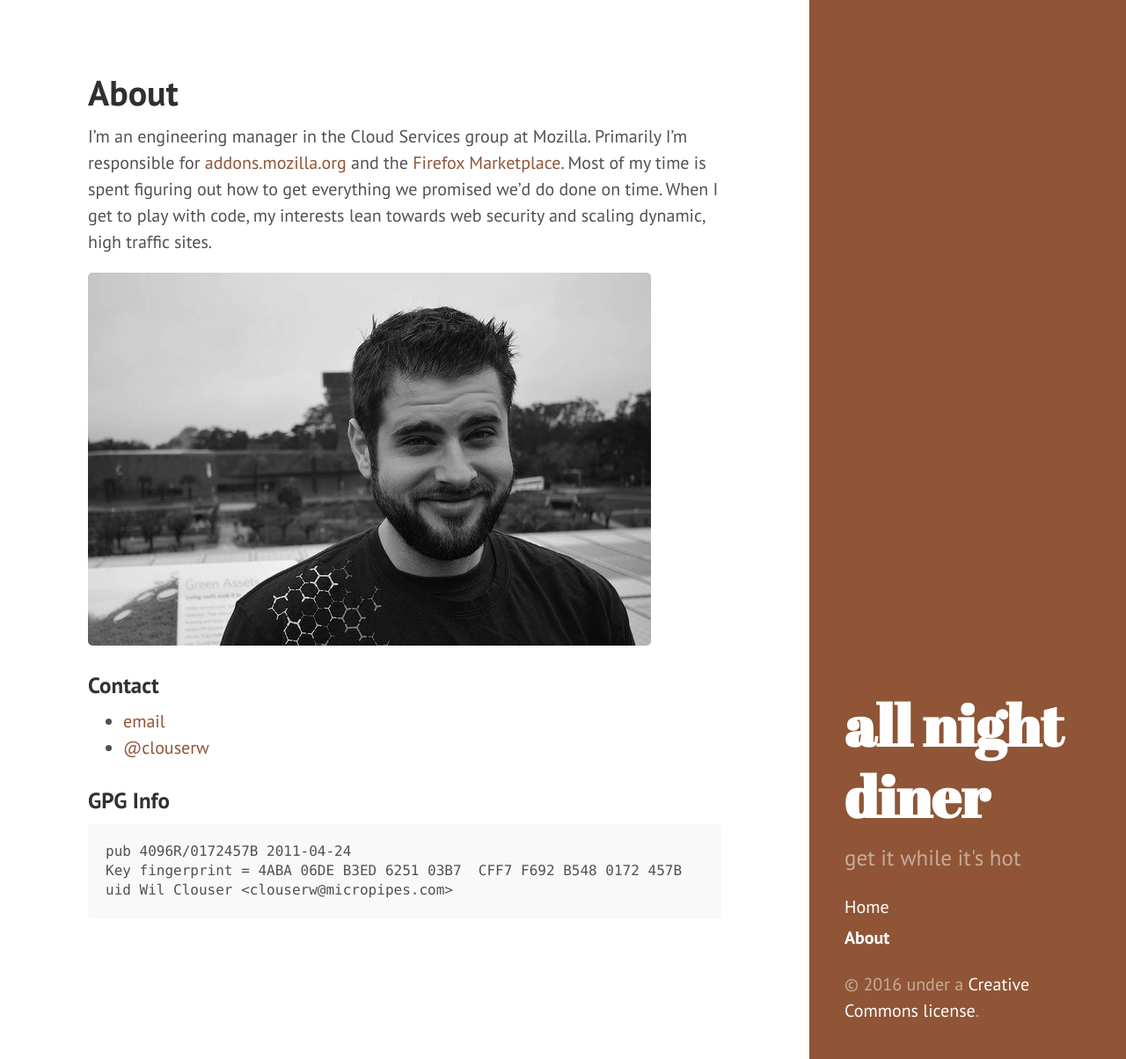
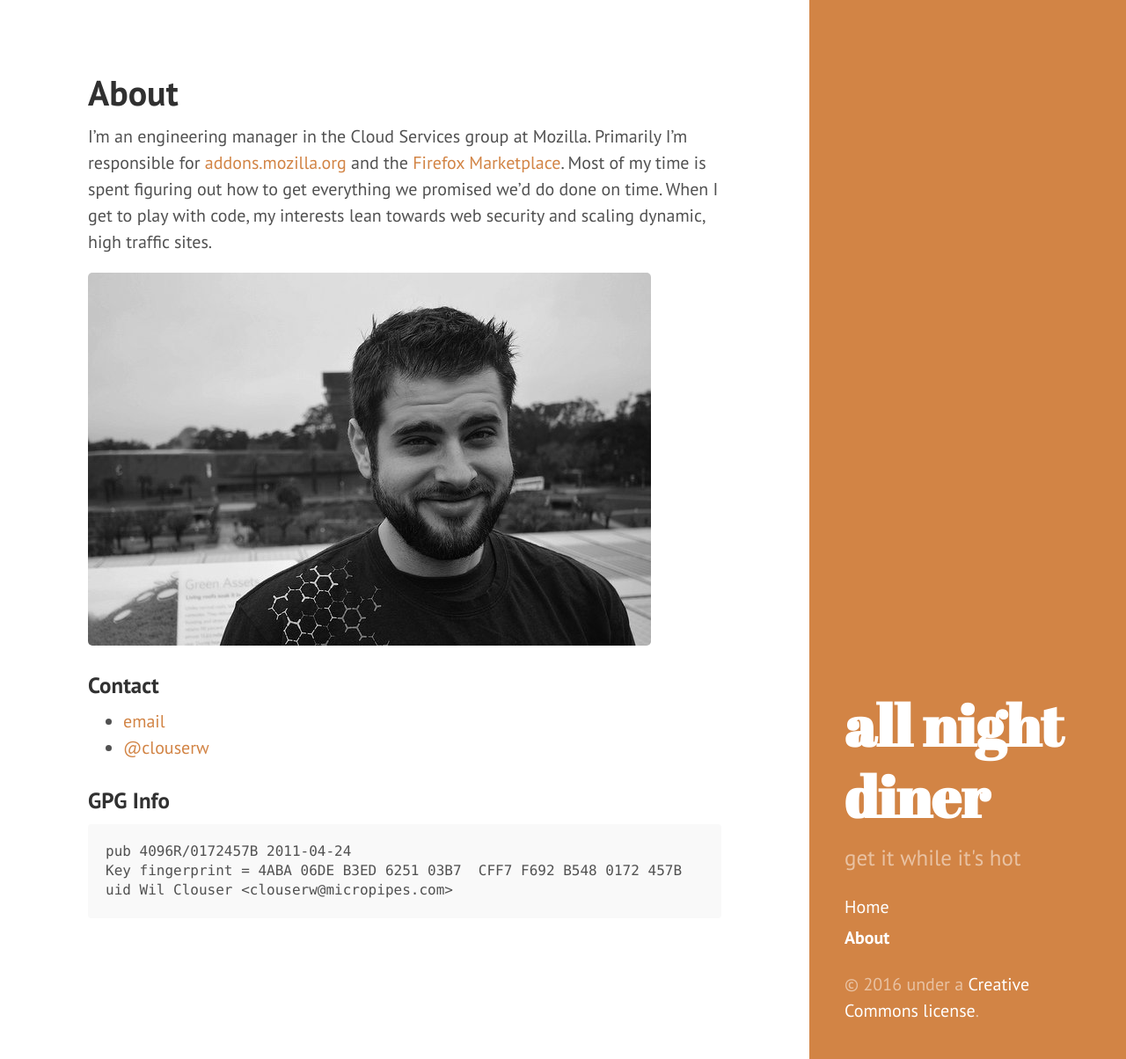
Before and after one commit to clouserw/blog.micropipes.com, a Jekyll site: the page built from about.md, in a window 1280 px wide and 1204 px high. Shown: the whole window at 88% size. Built offline with Jekyll 4.4.1, drawn with Linux system fonts in a browser that asks for light colours; Markdown is read by kramdown in place of the engine named in the settings.

Commit message:
change to orange

```diff
--- a/_layouts/default.html
+++ b/_layouts/default.html
@@ -3,7 +3,7 @@
 
   {% include head.html %}
 
-  <body class="layout-reverse theme-base-0f">
+  <body class="layout-reverse theme-base-09">
 
     {% include sidebar.html %}
 
```
